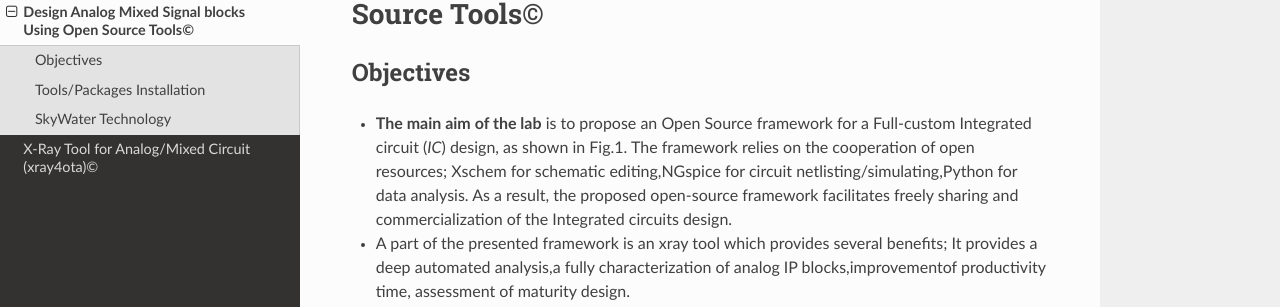
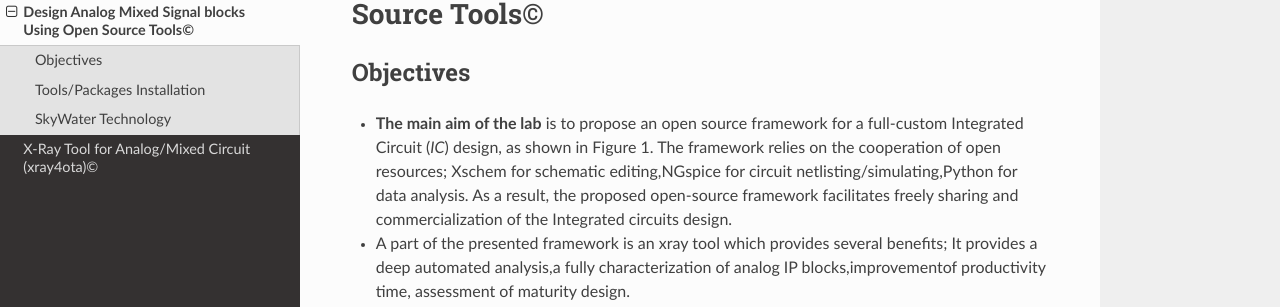
Before and after one commit to Ahmedredamohamed2022/Manual_Lab, a Sphinx documentation site: the page built from docs/source/introduction.rst, in a window 1280 px wide and 900 px high. Shown: the part 141-448 px from the top of the window. Built offline with Sphinx 7.4.7 and the Read the Docs theme 2.0.0, drawn with Linux system fonts in a browser that asks for light colours.

Commit message:
Update introduction.rst

```diff
--- a/docs/source/introduction.rst
+++ b/docs/source/introduction.rst
@@ -7,7 +7,7 @@
 Objectives
 ------------
 
-* **The main aim of the lab** is to propose an Open Source framework for a Full-custom Integrated circuit (*IC*) design, as shown in Fig.1. The framework relies on the cooperation of open resources; Xschem for schematic editing,NGspice for circuit netlisting/simulating,Python for data analysis. As a  result, the proposed open-source framework facilitates freely sharing and commercialization of the Integrated circuits design.
+* **The main aim of the lab** is to propose an open source framework for a full-custom Integrated Circuit (*IC*) design, as shown in Figure 1. The framework relies on the cooperation of open resources; Xschem for schematic editing,NGspice for circuit netlisting/simulating,Python for data analysis. As a  result, the proposed open-source framework facilitates freely sharing and commercialization of the Integrated circuits design.
 
 * A part of the presented framework is an xray tool which provides several benefits; It provides a deep automated analysis,a fully characterization of  analog IP blocks,improvementof productivity time, assessment of maturity design.
 
```
